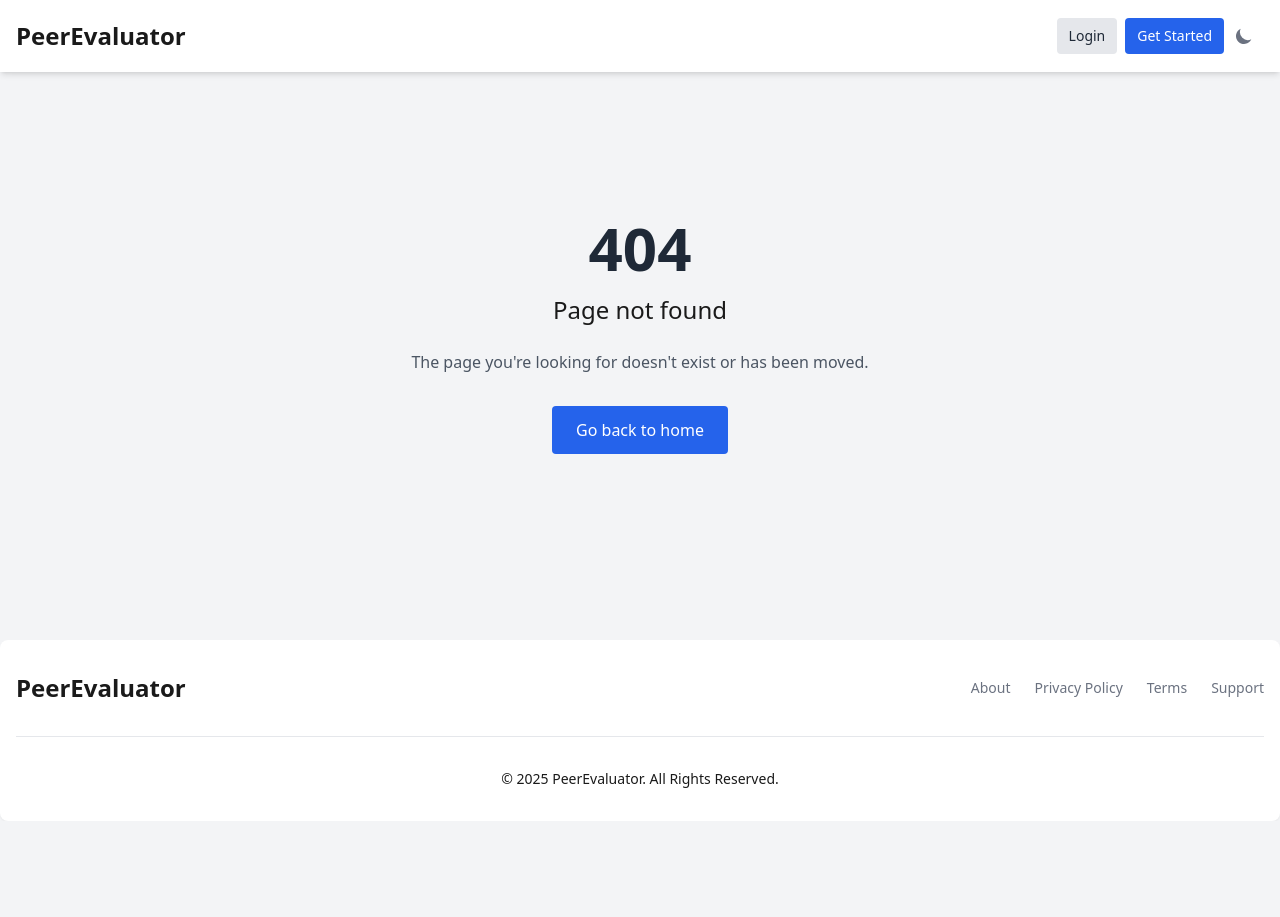
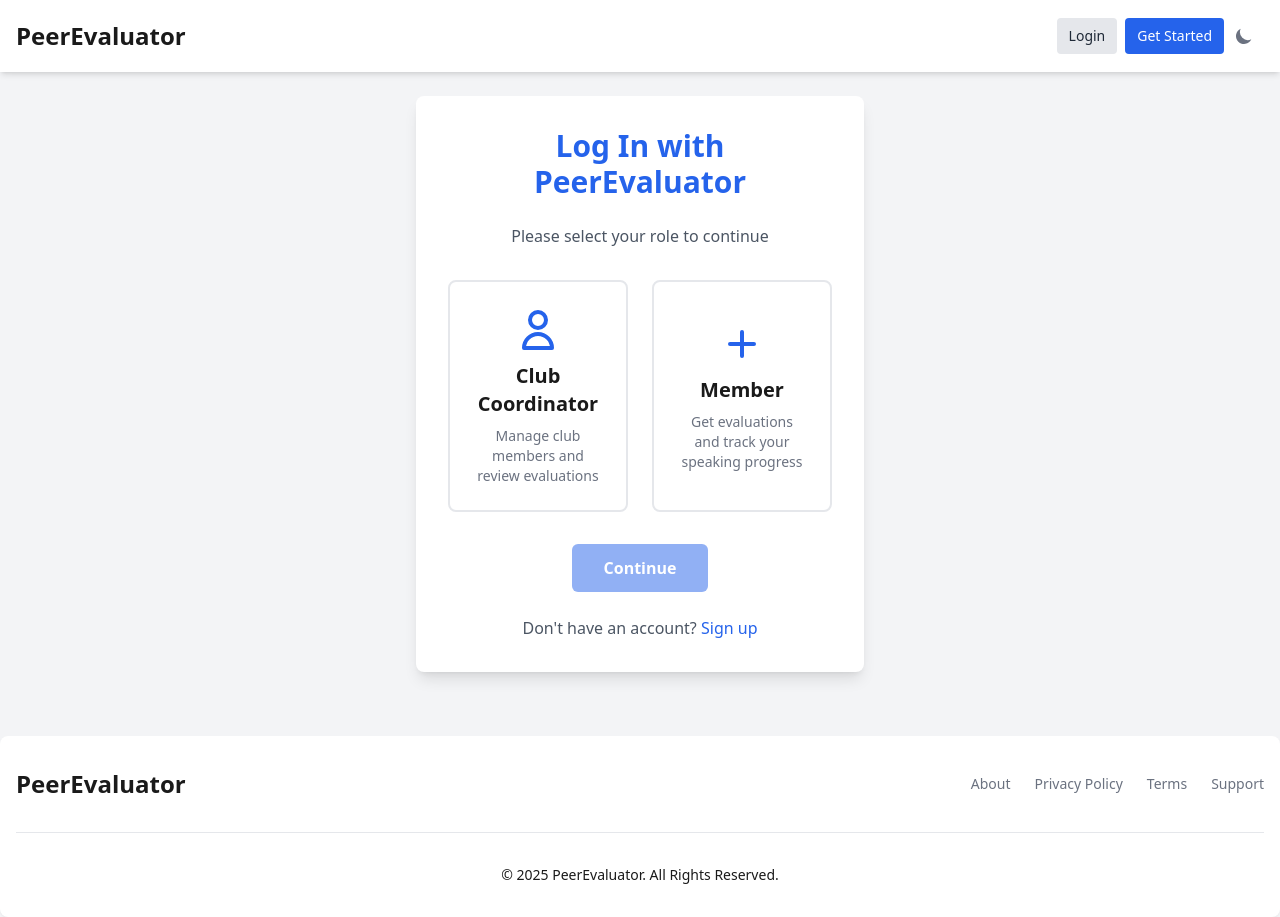
Before and after one commit to Lakkitha/PeerEvaluator-App, a React (Vite) app in the folder client/: page /role-select/login in a window 1280 px wide. Before the commit the page ends 821 px from the top, so only its background shows below. Built offline with nearby package versions, Linux system fonts and the light colour scheme; no server answers.

Commit message:
Added in Role selector
This would allow users to login or get started with the a new account as a Club coordinator or as a Member

```diff
--- a/client/src/App.tsx
+++ b/client/src/App.tsx
@@ -8,14 +8,15 @@ import SignUp from "./pages/SignUp";
 import SpeechEvaluation from "./pages/SpeechEvaluation";
 import ProgressTracker from "./pages/ProgressTracker";
 import ClubAdminDashboard from "./pages/ClubAdminDashboard";
-import WebAdminDashboard from "./pages/WebAdminDashboard"; // Import the new component
-import DbInitializer from "./pages/DbInitializer"; // Import the new component
+import WebAdminDashboard from "./pages/WebAdminDashboard";
+import DbInitializer from "./pages/DbInitializer";
 
 // Components
 import Layout from "./components/Layout";
 import PrivateRoute from "./components/PrivateRoute";
 import AdminRoute from "./components/AdminRoute";
-import WebAdminRoute from "./components/WebAdminRoute"; // We'll create this
+import WebAdminRoute from "./components/WebAdminRoute";
+import RoleSelector from "./components/RoleSelector";
 
 function App() {
   return (
@@ -24,10 +25,21 @@ function App() {
         <Route element={<Layout />}>
           {/* Public Routes */}
           <Route path="/" element={<Home />} />
+
+          {/* Role Selection Routes */}
+          <Route path="/role-select/login" element={<RoleSelector mode="login" />} />
+          <Route path="/role-select/signup" element={<RoleSelector mode="signup" />} />
+
+          {/* Regular Login/Signup Routes */}
           <Route path="/login" element={<Login />} />
           <Route path="/signup" element={<SignUp />} />
-          <Route path="/init" element={<DbInitializer />} />{" "}
-          {/* Add this route for development */}
+
+          {/* Admin Login/Signup Routes - we'll need to create these pages */}
+          <Route path="/admin/login" element={<Login isAdminLogin={true} />} />
+          <Route path="/admin/signup" element={<SignUp isAdminSignup={true} />} />
+
+          <Route path="/init" element={<DbInitializer />} />
+
           {/* Protected User Routes */}
           <Route element={<PrivateRoute />}>
             <Route path="/home" element={<Home />} />
@@ -36,14 +48,17 @@ function App() {
             {/* <Route path="/profile" element={<Profile />} />
             <Route path="/settings" element={<Settings />} /> */}
           </Route>
+
           {/* Club Admin Routes */}
           <Route element={<AdminRoute />}>
             <Route path="/admin/dashboard" element={<ClubAdminDashboard />} />
           </Route>
+
           {/* Web Admin Routes */}
           <Route element={<WebAdminRoute />}>
             <Route path="/webadmin/dashboard" element={<WebAdminDashboard />} />
           </Route>
+
           {/* 404 Route */}
           <Route path="*" element={<NotFound />} />
         </Route>
--- /dev/null
+++ b/client/src/components/RoleSelector.tsx
@@ -0,0 +1,136 @@
+import { useState } from "react";
+import { Link } from "react-router-dom";
+
+interface RoleSelectorProps {
+  mode: "login" | "signup";
+}
+
+const RoleSelector = ({ mode }: RoleSelectorProps) => {
+  const [selectedRole, setSelectedRole] = useState<string | null>(null);
+
+  const handleRoleSelect = (role: string) => {
+    setSelectedRole(role);
+  };
+
+  return (
+    <div className="flex flex-col items-center justify-center min-h-[60vh]">
+      <div className="w-full max-w-md bg-white p-8 rounded-lg shadow-lg">
+        <h1 className="text-3xl font-bold text-center text-blue-600 mb-6">
+          {mode === "login" ? "Log In" : "Get Started"} with PeerEvaluator
+        </h1>
+
+        <p className="text-center text-gray-600 mb-8">
+          Please select your role to continue
+        </p>
+
+        <div className="grid grid-cols-1 md:grid-cols-2 gap-6 mb-8">
+          {/* Club Coordinator Button */}
+          <button
+            onClick={() => handleRoleSelect("coordinator")}
+            className={`p-6 rounded-lg border-2 transition duration-200 ${
+              selectedRole === "coordinator"
+                ? "border-blue-600 bg-blue-50"
+                : "border-gray-200 hover:border-blue-300"
+            }`}
+          >
+            <div className="flex flex-col items-center">
+              <svg
+                className="w-12 h-12 text-blue-600 mb-2"
+                fill="none"
+                stroke="currentColor"
+                viewBox="0 0 24 24"
+                xmlns="http://www.w3.org/2000/svg"
+              >
+                <path
+                  strokeLinecap="round"
+                  strokeLinejoin="round"
+                  strokeWidth="2"
+                  d="M16 7a4 4 0 11-8 0 4 4 0 018 0zM12 14a7 7 0 00-7 7h14a7 7 0 00-7-7z"
+                ></path>
+              </svg>
+              <h2 className="text-xl font-semibold">Club Coordinator</h2>
+              <p className="text-sm text-gray-500 text-center mt-2">
+                Manage club members and review evaluations
+              </p>
+            </div>
+          </button>
+
+          {/* Member Button */}
+          <button
+            onClick={() => handleRoleSelect("member")}
+            className={`p-6 rounded-lg border-2 transition duration-200 ${
+              selectedRole === "member"
+                ? "border-blue-600 bg-blue-50"
+                : "border-gray-200 hover:border-blue-300"
+            }`}
+          >
+            <div className="flex flex-col items-center">
+              <svg
+                className="w-12 h-12 text-blue-600 mb-2"
+                fill="none"
+                stroke="currentColor"
+                viewBox="0 0 24 24"
+                xmlns="http://www.w3.org/2000/svg"
+              >
+                <path
+                  strokeLinecap="round"
+                  strokeLinejoin="round"
+                  strokeWidth="2"
+                  d="M12 6v6m0 0v6m0-6h6m-6 0H6"
+                ></path>
+              </svg>
+              <h2 className="text-xl font-semibold">Member</h2>
+              <p className="text-sm text-gray-500 text-center mt-2">
+                Get evaluations and track your speaking progress
+              </p>
+            </div>
+          </button>
+        </div>
+
+        <div className="flex justify-center">
+          <Link
+            to={
+              mode === "login"
+                ? `/${selectedRole === "coordinator" ? "admin/" : ""}login`
+                : `/${selectedRole === "coordinator" ? "admin/" : ""}signup`
+            }
+            className={`px-8 py-3 bg-blue-600 text-white rounded-md font-semibold transition ${
+              selectedRole
+                ? "hover:bg-blue-700"
+                : "opacity-50 cursor-not-allowed"
+            }`}
+            onClick={(e) => !selectedRole && e.preventDefault()}
+          >
+            Continue
+          </Link>
+        </div>
+
+        <div className="mt-6 text-center">
+          {mode === "login" ? (
+            <p className="text-gray-600">
+              Don't have an account?{" "}
+              <Link
+                to="/role-select/signup"
+                className="text-blue-600 hover:underline"
+              >
+                Sign up
+              </Link>
+            </p>
+          ) : (
+            <p className="text-gray-600">
+              Already have an account?{" "}
+              <Link
+                to="/role-select/login"
+                className="text-blue-600 hover:underline"
+              >
+                Log in
+              </Link>
+            </p>
+          )}
+        </div>
+      </div>
+    </div>
+  );
+};
+
+export default RoleSelector;
--- a/client/src/pages/Home.tsx
+++ b/client/src/pages/Home.tsx
@@ -17,6 +17,23 @@ const Home = () => {
       <p className="text-xl mb-8 text-center max-w-2xl">
         An AI-based evaluation and progress tracking system for public speaking
       </p>
+
+      {/* Add call to action buttons with good spacing */}
+      <div className="flex flex-col md:flex-row space-y-4 md:space-y-0 md:space-x-6 mb-12">
+        <button
+          onClick={() => navigate("/role-select/login")}
+          className="px-8 py-4 bg-blue-600 text-white rounded-lg text-lg font-semibold hover:bg-blue-700 transition shadow-md"
+        >
+          Login
+        </button>
+        <button
+          onClick={() => navigate("/role-select/signup")}
+          className="px-8 py-4 bg-green-600 text-white rounded-lg text-lg font-semibold hover:bg-green-700 transition shadow-md"
+        >
+          Get Started
+        </button>
+      </div>
+
       <div className="grid grid-cols-1 md:grid-cols-2 gap-8 max-w-4xl">
         <div className="bg-white p-6 rounded-lg shadow-md">
           <h2 className="text-2xl font-semibold mb-4">AI Speech Evaluation</h2>
--- a/client/src/pages/Login.tsx
+++ b/client/src/pages/Login.tsx
@@ -1,10 +1,18 @@
 import { useState } from "react";
 import { Link, useNavigate } from "react-router-dom";
 import { signInWithEmailAndPassword } from "firebase/auth";
-import { setPersistence, browserLocalPersistence, browserSessionPersistence } from "firebase/auth";
+import {
+  setPersistence,
+  browserLocalPersistence,
+  browserSessionPersistence,
+} from "firebase/auth";
 import { auth } from "../firebase";
 
-const Login = () => {
+interface LoginProps {
+  isAdminLogin?: boolean;
+}
+
+const Login = ({ isAdminLogin = false }: LoginProps) => {
   const [email, setEmail] = useState("");
   const [password, setPassword] = useState("");
   const [error, setError] = useState("");
@@ -19,7 +27,9 @@ const Login = () => {
 
     try {
       // Set the appropriate persistence based on the "Remember me" checkbox
-      const persistenceType = rememberMe ? browserLocalPersistence : browserSessionPersistence;
+      const persistenceType = rememberMe
+        ? browserLocalPersistence
+        : browserSessionPersistence;
 
       // First set persistence, then sign in
       await setPersistence(auth, persistenceType);
@@ -38,11 +48,15 @@ const Login = () => {
     }
   };
 
+  const pageTitle = isAdminLogin
+    ? "Log In as Club Coordinator"
+    : "Log In to PeerEvaluator";
+
   return (
     <div className="flex flex-col items-center justify-center min-h-[60vh]">
       <div className="w-full max-w-md bg-white p-8 rounded-lg shadow-lg">
         <h1 className="text-3xl font-bold text-center text-blue-600 mb-6">
-          Log In to PeerEvaluator
+          {pageTitle}
         </h1>
 
         {error && (
@@ -134,7 +148,7 @@ const Login = () => {
           <p className="text-center text-sm text-gray-600">
             Don't have an account?{" "}
             <Link
-              to="/signup"
+              to={isAdminLogin ? "/admin/signup" : "/signup"}
               className="font-medium text-blue-600 hover:text-blue-500"
             >
               Sign up here
--- a/client/src/pages/SignUp.tsx
+++ b/client/src/pages/SignUp.tsx
@@ -4,7 +4,11 @@ import { createUserWithEmailAndPassword, updateProfile } from "firebase/auth";
 import { auth, db } from "../firebase";
 import { doc, setDoc, collection, getDocs } from "firebase/firestore";
 
-const SignUp = () => {
+interface SignUpProps {
+  isAdminSignup?: boolean;
+}
+
+const SignUp = ({ isAdminSignup = false }: SignUpProps) => {
   const [name, setName] = useState("");
   const [email, setEmail] = useState("");
   const [password, setPassword] = useState("");
@@ -105,11 +109,15 @@ const SignUp = () => {
     }
   };
 
+  const pageTitle = isAdminSignup
+    ? "Sign Up as Club Coordinator"
+    : "Create an Account";
+
   return (
     <div className="flex flex-col items-center justify-center min-h-[60vh]">
       <div className="w-full max-w-md bg-white p-8 rounded-lg shadow-lg">
         <h1 className="text-3xl font-bold text-center text-blue-600 mb-6">
-          Create an Account
+          {pageTitle}
         </h1>
 
         {error && (
@@ -246,7 +254,7 @@ const SignUp = () => {
           <p className="text-center text-sm text-gray-600">
             Already have an account?{" "}
             <Link
-              to="/"
+              to={isAdminSignup ? "/admin/login" : "/login"}
               className="font-medium text-blue-600 hover:text-blue-500"
             >
               Log in here
```
